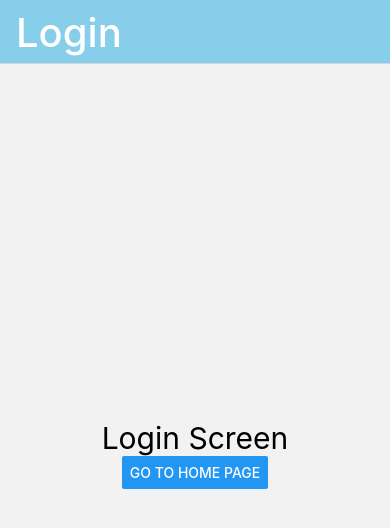
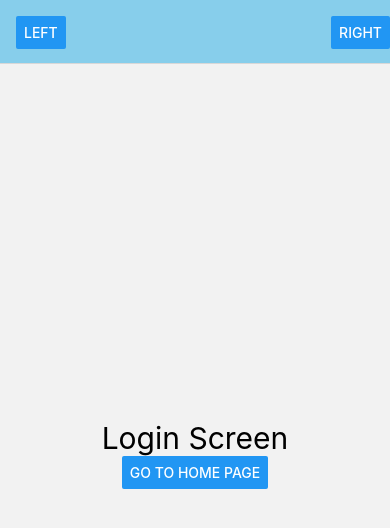
Before and after one commit to SMTahaWaqar/React-Native-Js-Concepts, a React Native app: screen /Login in a window 390 px wide. Shown: the top 528 px of the page. Built offline with nearby package versions, Linux system fonts and the light colour scheme.

Commit message:
header navigation

```diff
--- a/App.js
+++ b/App.js
@@ -3,6 +3,7 @@ import {NavigationContainer} from '@react-navigation/native';
 import {createNativeStackNavigator} from '@react-navigation/native-stack';
 import React, {useState} from 'react';
 import {Button, Text, View} from 'react-native';
+import {Login} from './components/Login';
 
 const Stack = createNativeStackNavigator();
 const App = () => {
@@ -18,6 +19,8 @@ const App = () => {
           name="Login"
           component={Login}
           options={{
+            headerTitle: props => <Button title="left" />,
+            headerRight: props => <Button title="right" />,
             headerStyle: {backgroundColor: 'skyblue'},
             headerTitleStyle: {fontSize: 40},
             headerTintColor: 'white',
@@ -37,16 +40,4 @@ const Home = () => {
   );
 };
 
-const Login = props => {
-  return (
-    <View style={{flex: 1, justifyContent: 'center', alignItems: 'center'}}>
-      <Text style={{fontSize: 30}}>Login Screen</Text>
-      <Button
-        title="Go to Home Page"
-        onPress={() => props.navigation.navigate('Home')}
-      />
-    </View>
-  );
-};
-
 export default App;
--- /dev/null
+++ b/components/Login.js
@@ -0,0 +1,14 @@
+/* eslint-disable prettier/prettier */
+import { Button, Text, View } from "react-native";
+
+export const Login = props => {
+  return (
+    <View style={{flex: 1, justifyContent: 'center', alignItems: 'center'}}>
+      <Text style={{fontSize: 30}}>Login Screen</Text>
+      <Button
+        title="Go to Home Page"
+        onPress={() => props.navigation.navigate('Home')}
+      />
+    </View>
+  );
+};
```
